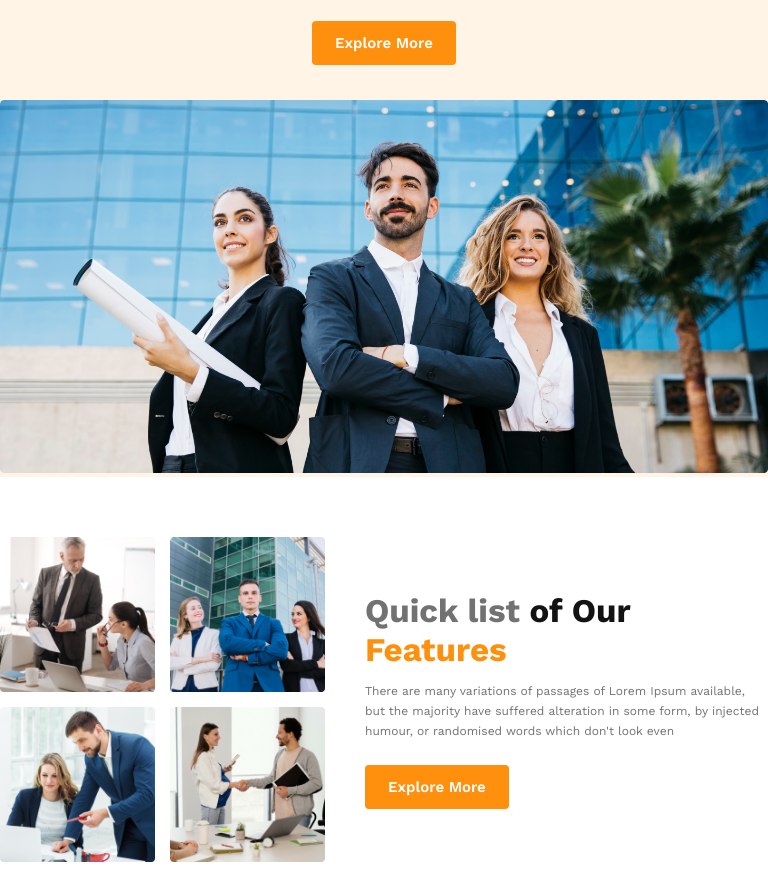
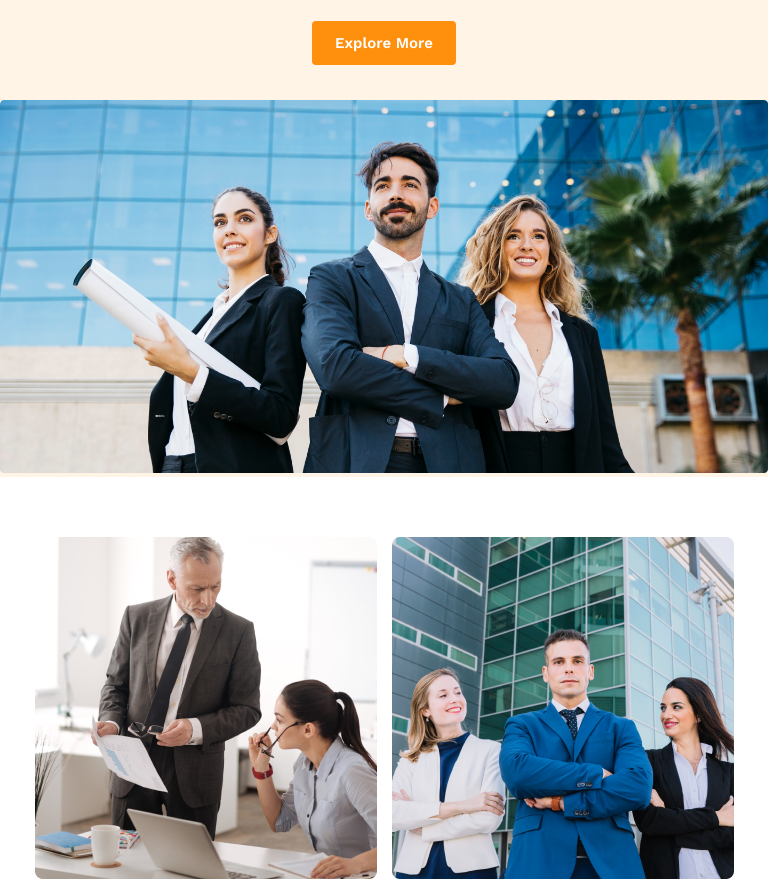
Before and after one commit to Shohag-SP1/G3-Architect-Website, a plain HTML site: page index.html in a window 768 px wide. Shown: the part 342-1233 px from the top of the page. Before the commit the page ends 1204 px from the top, so only its background shows below. Drawn offline with nearby package versions, Linux system fonts and the light colour scheme.

Commit message:
tablet responsive added

```diff
--- a/styles/architect.css
+++ b/styles/architect.css
@@ -142,7 +142,7 @@
   grid-template-columns: repeat(2, 1fr);
   gap: 15px;
 }
-.feature-img img{
+.feature-img img {
   width: 100%;
 }
 .feature .feature-content {
@@ -163,18 +163,28 @@
     align-items: center;
     margin-top: 15px;
   }
-  .feature .feature-img{
+  .feature .feature-img {
     width: 100%;
     grid-template-columns: 1fr;
   }
   .feature-section .feature {
     gap: 30px;
   }
-  .feature .feature-content{
+  .feature .feature-content {
     max-width: 550px;
     padding: 20px;
   }
-
+}
 /* responsive for medium device */
 @media screen and (min-width: 577px) and (max-width: 768px) {
+  .feature-section .feature {
+    flex-direction: column;
+  }
+  .feature-img img {
+    width: 100%;
+  }
+  .feature .feature-content {
+    max-width: 768px;
+    padding: 20px;
+  }
 }
```
